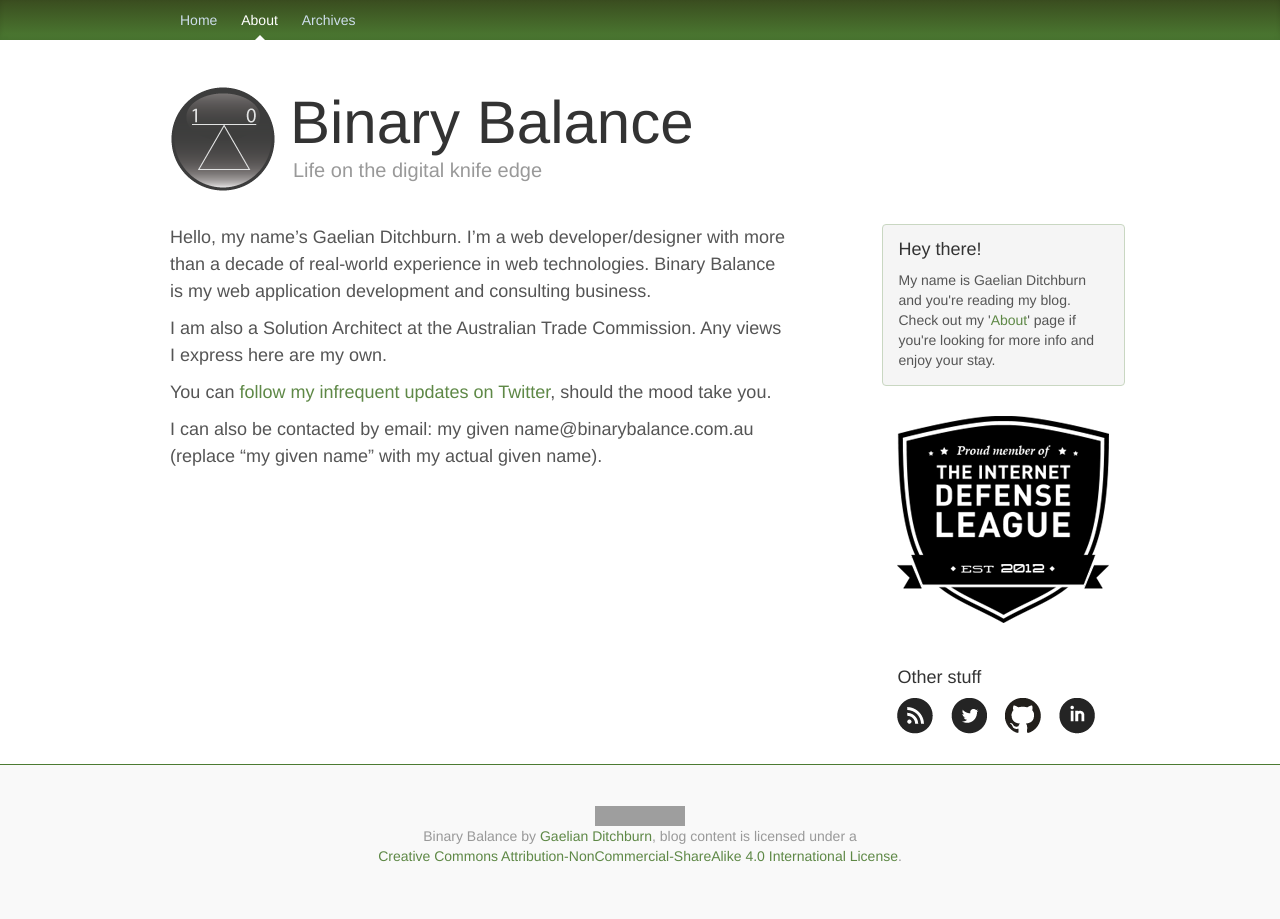
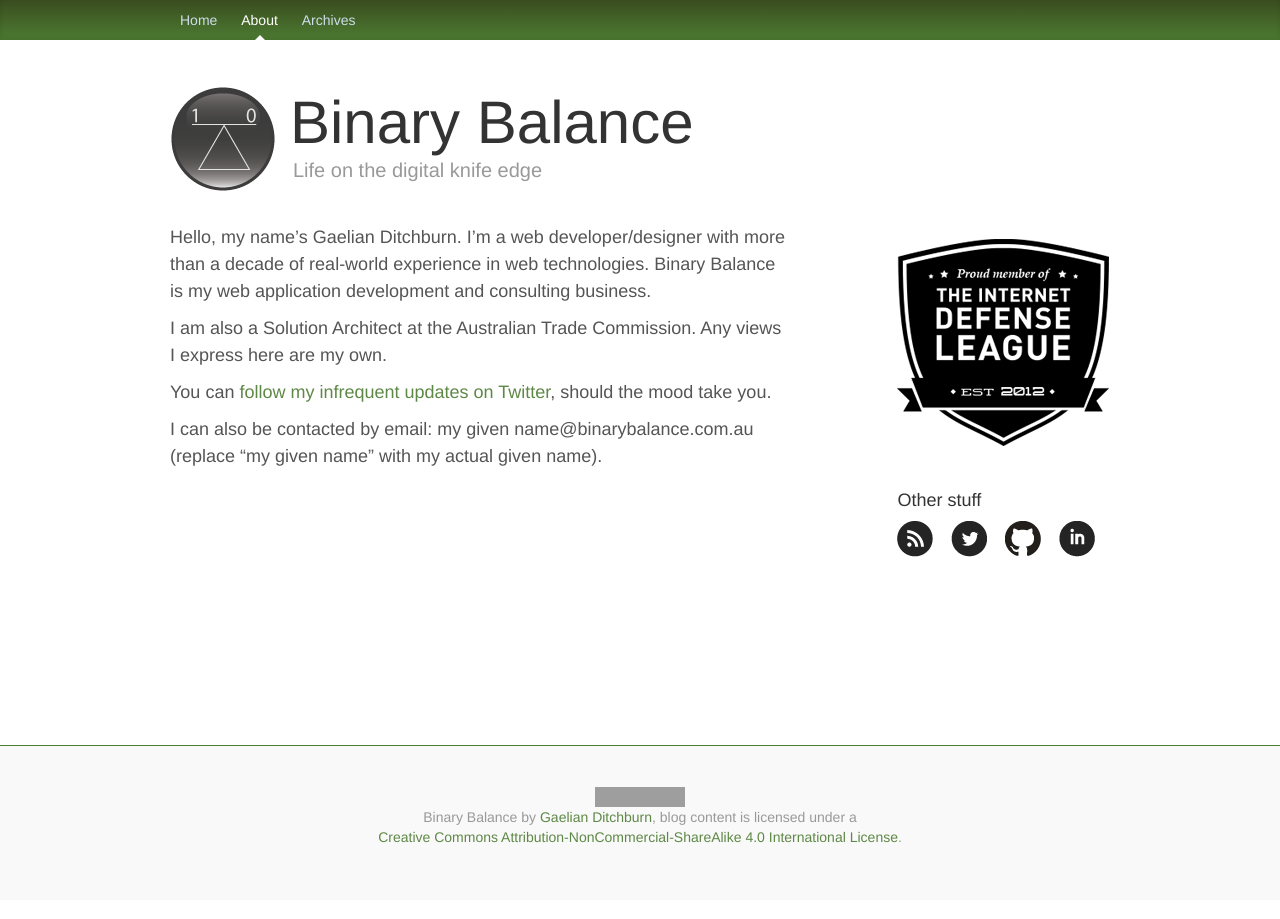
Before and after one commit to gaelian/blog-binary-balance, a Jekyll site: the page built from about/index.html, in a window 1280 px wide. Built offline with Jekyll 4.4.1, drawn with Linux system fonts in a browser that asks for light colours; nearby versions of some CDN libraries; Markdown is read by kramdown in place of the engine named in the settings; grey boxes are pictures that could not be loaded.

Commit message:
Remove 'Hey there!' message from 'About' page.

```diff
--- a/_layouts/default.html
+++ b/_layouts/default.html
@@ -61,6 +61,7 @@
           </div><!-- /.blog-main -->
 
           <div class="col-sm-3 col-sm-offset-1 blog-sidebar">
+            {% unless page.title == 'About' %}
               <div class="sidebar-module sidebar-module-inset">
                 <h4>Hey there!</h4>
                 <p>
@@ -68,6 +69,7 @@
                   page if you're looking for more info and enjoy your stay.
                 </p>
               </div>
+            {% endunless %}
             <div class="sidebar-module">
             <a href="http://internetdefenseleague.org">
               <img id="shield-badge" src="/images/shield_badge.png"
```
Lines whose indentation alone changed are shown as unchanged.
